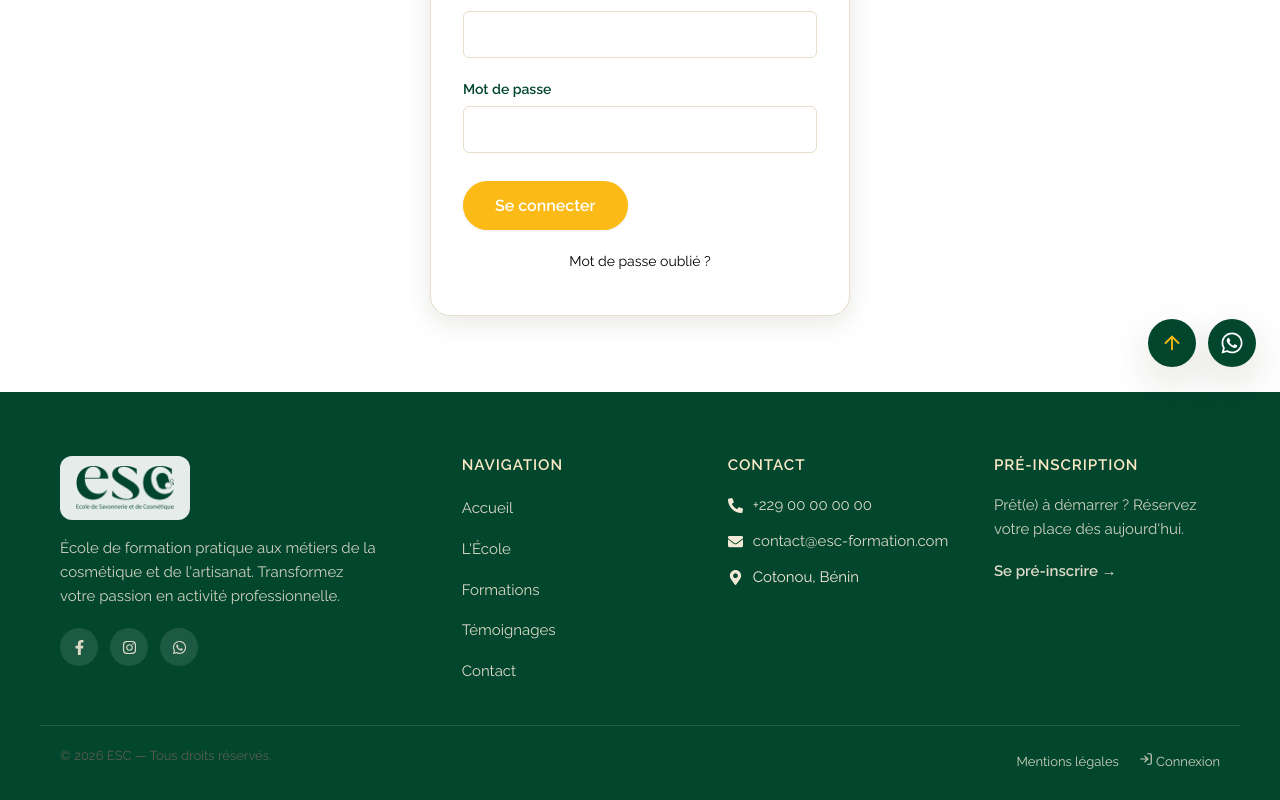
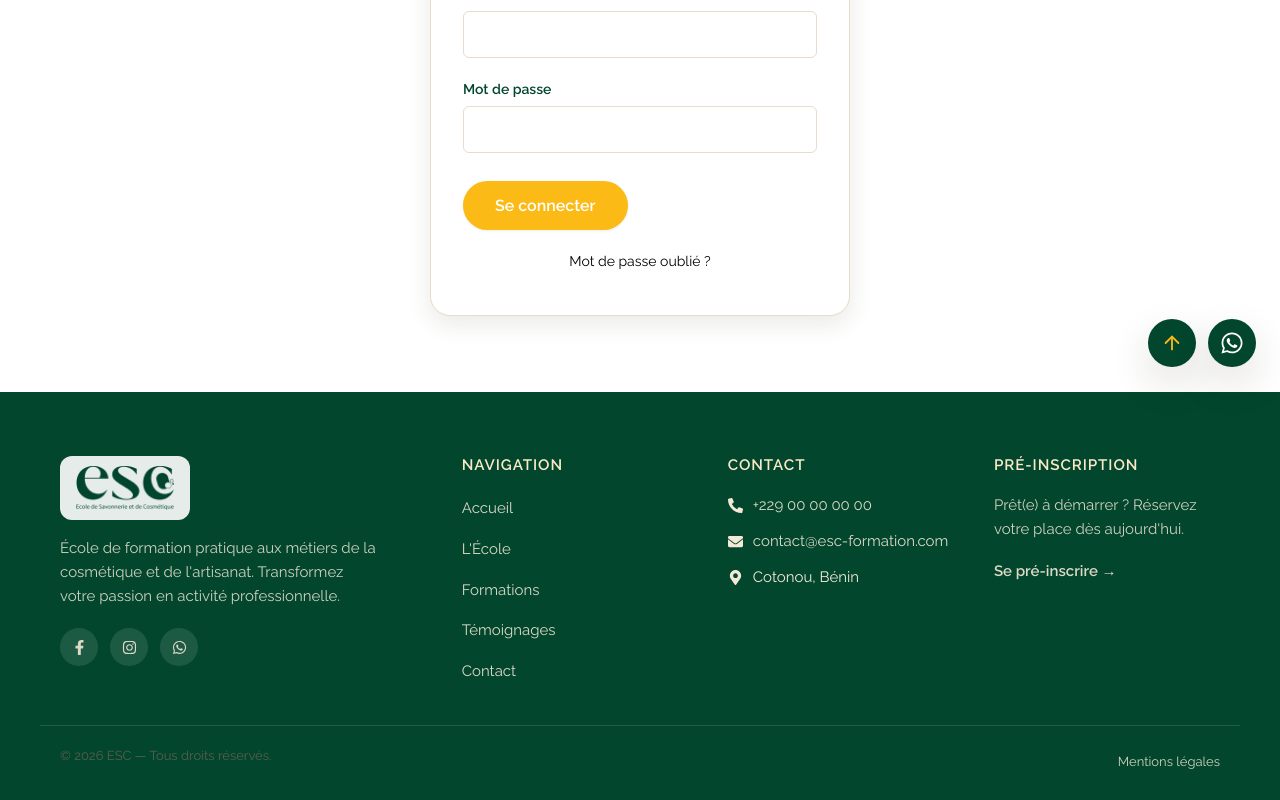
Before and after one commit to Gaspard-05/ecole-de-savonnerie-et-de-cosmetique-front-react, a React (Vite) app: page /connexion in a window 1280 px wide. Shown: the part 409-1209 px from the top of the page. Built offline with nearby package versions, Linux system fonts and the light colour scheme; no server answers.

Commit message:
feat(footer): retire le lien de connexion admin
L'accès à l'administration se fait désormais uniquement via l'URL

```diff
--- a/src/components/FooterComponent.jsx
+++ b/src/components/FooterComponent.jsx
@@ -7,7 +7,6 @@ import {
   FaEnvelope,
   FaMapMarkerAlt,
 } from "react-icons/fa";
-import { LogIn } from "lucide-react";
 import logo from "../assets/logo/esc-logo-png-1536x689.webp";
 import "./Footer.css";
 
@@ -77,9 +76,6 @@ function Footer() {
         <p>© {year} ESC — Tous droits réservés.</p>
         <div className="footer__bottom-links">
           <Link to="/mentions-legales">Mentions légales</Link>
-          <Link to="/connexion" className="footer__admin-link" aria-label="Connexion administration">
-            <LogIn size={14} /> Connexion
-          </Link>
         </div>
       </div>
     </footer>
```
